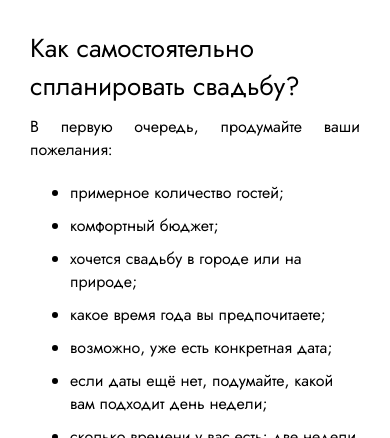
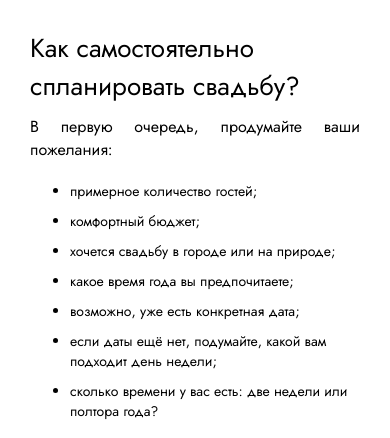
Before and after one commit to a9ata/eternal_lovers, a PHP site: page /blog.html in a window 390 px wide; the page is wider, and only the part inside the window is pictured. Shown: the part 1298-1736 px from the top of that part. Run offline with PHP 8.4, Linux system fonts and the light colour scheme; some web fonts are replaced.

Commit message:
changing styles when displayed on a 768 px screen

```diff
--- a/style.css
+++ b/style.css
@@ -1395,8 +1395,11 @@
     width: 180px;
     height: 330px;
   }
+  .blog__image {
+    width: 710px;
+  }
   .blog__wishlist, .blog__checklist {
-    font-size: 16px;
+    font-size: 14px;
     margin-bottom: 20px;
     list-style: disc;
     padding-left: 40px;
--- a/style.scss
+++ b/style.scss
@@ -1695,13 +1695,17 @@
             & img{
                 width: 180px;
                 height: 330px;
-            }
-
+
+            }
+        }
+
+        &__image{
+            width: 710px;
         }
 
         &__wishlist,
         &__checklist {
-            font-size: 16px;
+            font-size: 14px;
             margin-bottom: 20px;
             list-style: disc;
             padding-left: 40px;
```
Also changed, not shown: 1 other file.
